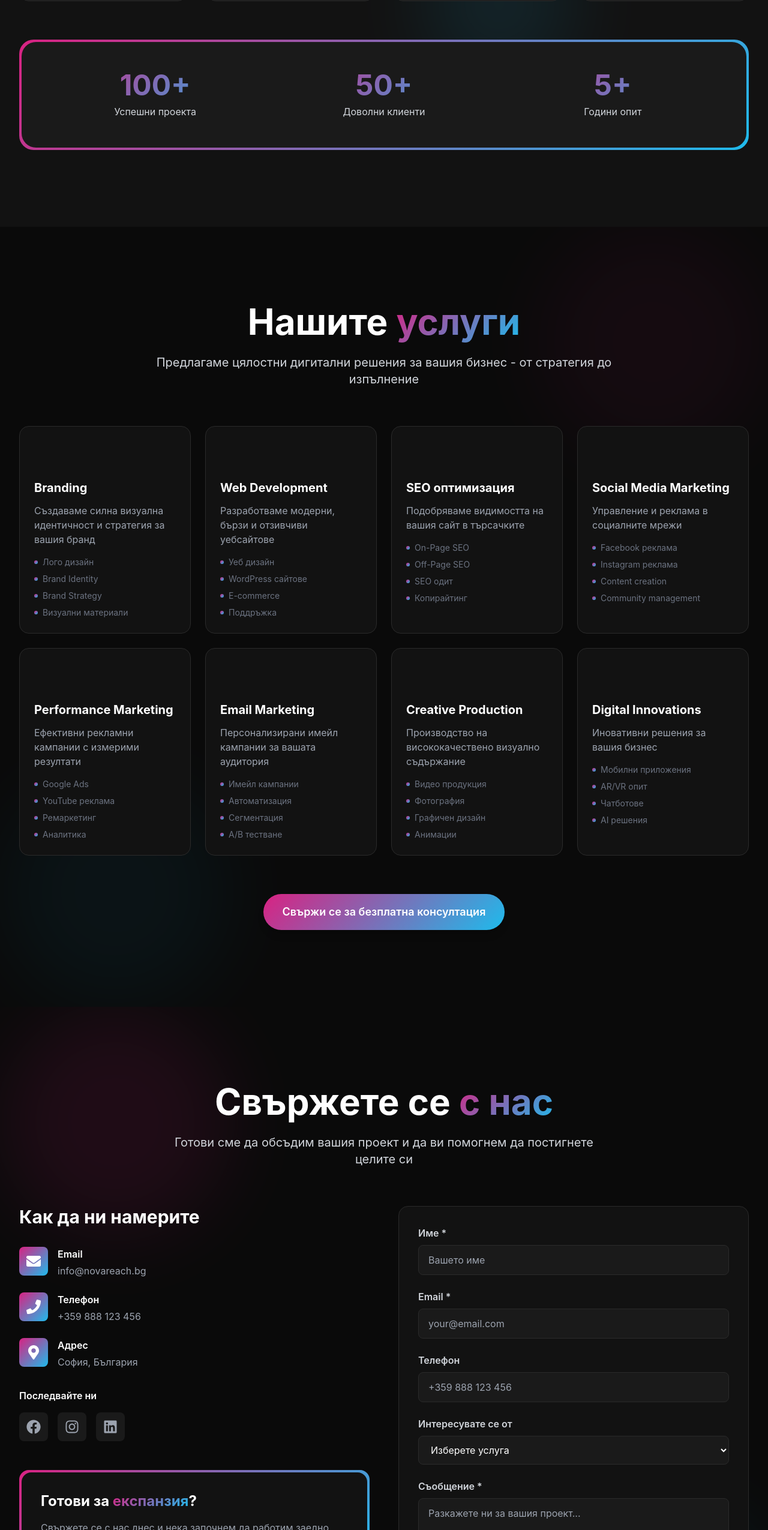
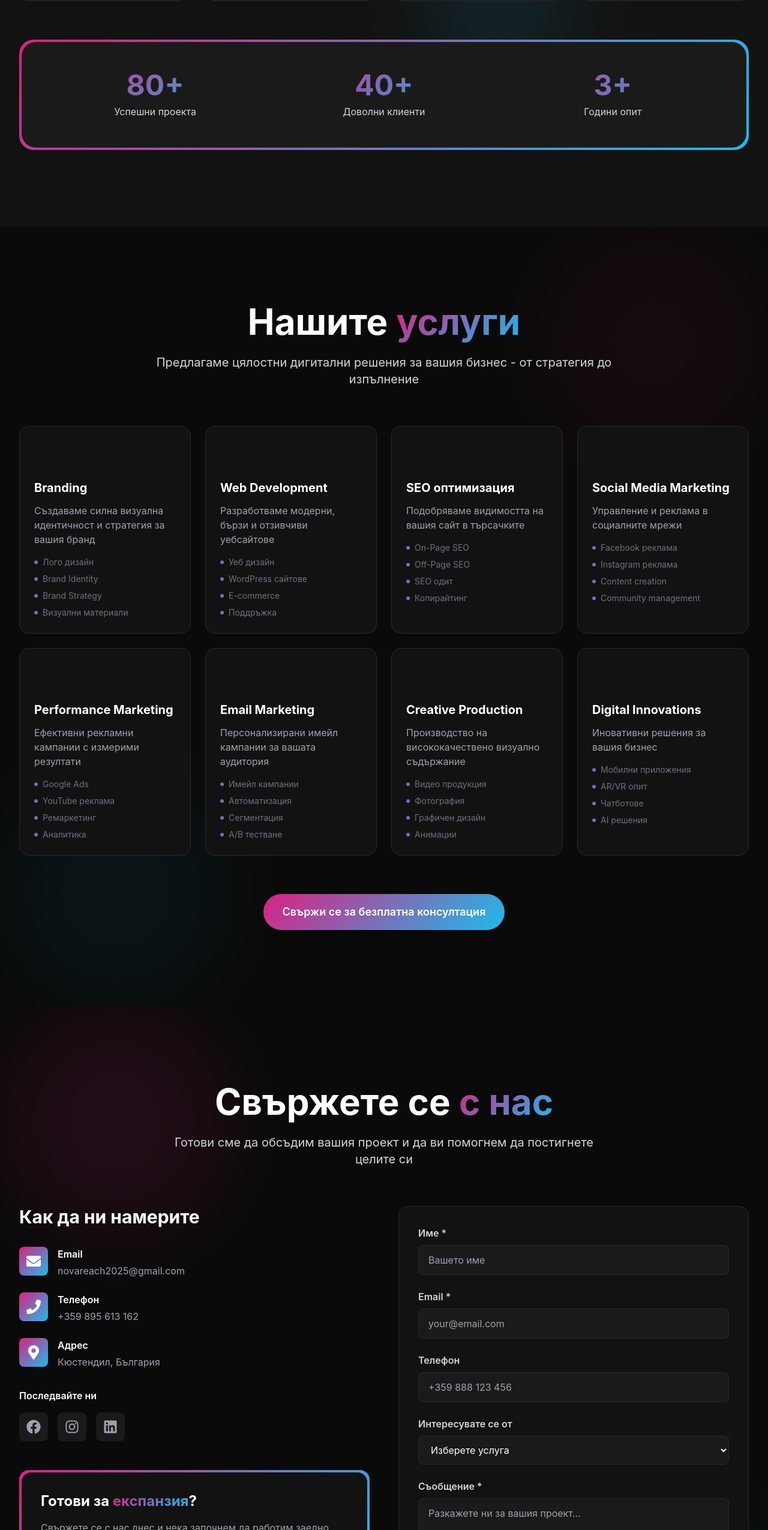
Before and after one commit to smiliev/nova-reach-bg, a React (Vite) app: page / in a window 1280 px wide. Shown: the part 1396-3946 px from the top of the page at 60% size. Built offline with nearby package versions, Linux system fonts and the light colour scheme.

Commit message:
corrected contacts

```diff
--- a/src/components/About.jsx
+++ b/src/components/About.jsx
@@ -82,15 +82,15 @@ const About = () => {
           <div className="bg-dark-700 rounded-3xl p-8 md:p-12">
             <div className="grid grid-cols-1 md:grid-cols-3 gap-8 text-center">
               <div>
-                <h3 className="text-5xl font-bold text-gradient mb-2">100+</h3>
+                <h3 className="text-5xl font-bold text-gradient mb-2">80+</h3>
                 <p className="text-gray-300">Успешни проекта</p>
               </div>
               <div>
-                <h3 className="text-5xl font-bold text-gradient mb-2">50+</h3>
+                <h3 className="text-5xl font-bold text-gradient mb-2">40+</h3>
                 <p className="text-gray-300">Доволни клиенти</p>
               </div>
               <div>
-                <h3 className="text-5xl font-bold text-gradient mb-2">5+</h3>
+                <h3 className="text-5xl font-bold text-gradient mb-2">3+</h3>
                 <p className="text-gray-300">Години опит</p>
               </div>
             </div>
--- a/src/components/Contact.jsx
+++ b/src/components/Contact.jsx
@@ -33,19 +33,19 @@ const Contact = () => {
     {
       icon: <FaEnvelope className="text-2xl" />,
       title: 'Email',
-      info: 'info@novareach.bg',
-      link: 'mailto:info@novareach.bg'
+      info: 'novareach2025@gmail.com',
+      link: 'mailto:novareach2025@gmail.com'
     },
     {
       icon: <FaPhone className="text-2xl" />,
       title: 'Телефон',
-      info: '+359 888 123 456',
-      link: 'tel:+359888123456'
+      info: '+359 895 613 162',
+      link: 'tel:+359895613162'
     },
     {
       icon: <FaMapMarkerAlt className="text-2xl" />,
       title: 'Адрес',
-      info: 'София, България',
+      info: 'Кюстендил, България',
       link: null
     }
   ]
--- a/src/components/Footer.jsx
+++ b/src/components/Footer.jsx
@@ -25,9 +25,9 @@ const Footer = () => {
     {
       title: 'Контакти',
       links: [
-        { name: 'info@novareach.bg', href: 'mailto:info@novareach.bg' },
-        { name: '+359 888 123 456', href: 'tel:+359888123456' },
-        { name: 'София, България', href: null }
+        { name: 'novareach2025@gmail.com', href: 'mailto:novareach2025@gmail.com' },
+        { name: '+359 895 613 162', href: 'tel:+359895613162' },
+        { name: 'Кюстендил, България', href: null }
       ]
     }
   ]
@@ -105,9 +105,7 @@ const Footer = () => {
         <div className="flex flex-col md:flex-row justify-between items-center gap-4">
           <div className="text-gray-400 text-sm text-center md:text-left">
             © {currentYear} Nova Reach. Всички права запазени.
-            <span className="inline-flex items-center ml-1">
-              Създадено с <FaHeart className="text-primary-pink mx-1 text-xs" /> в България
-            </span>
+
           </div>
 
           {/* Social Links */}
```
